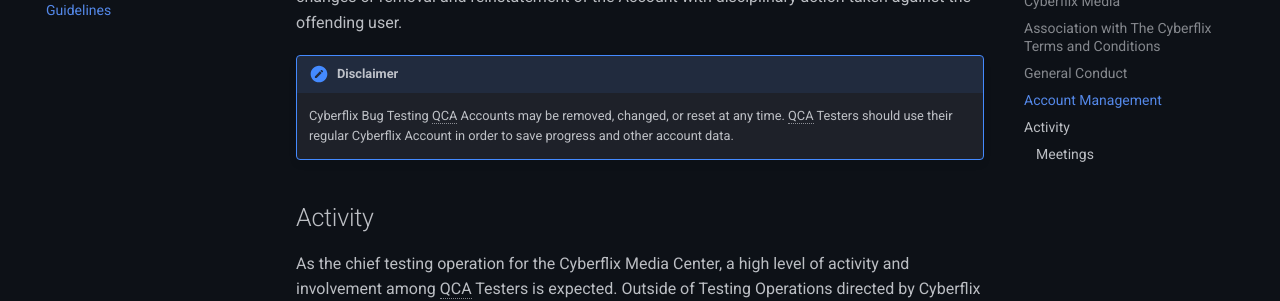
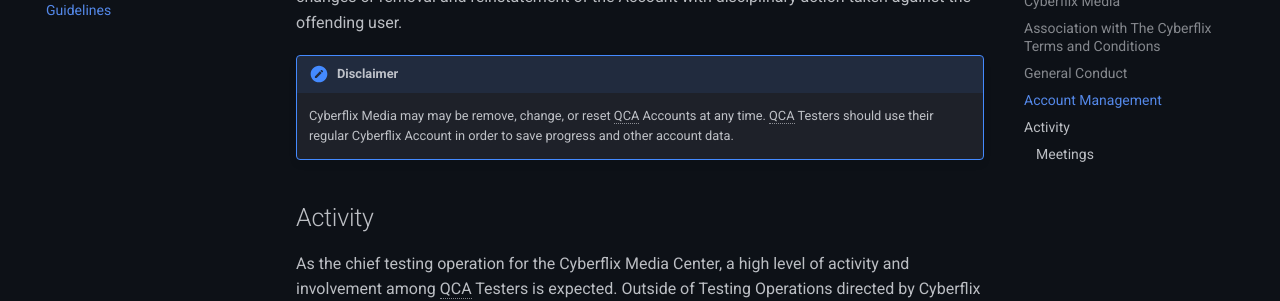
Before and after one commit to Cyberflix-Media/Cyberflix-Docs, an MkDocs documentation site: the page built from docs/qca/guidelines.md, in a window 1280 px wide and 900 px high, scrolled down 2732 px. Shown: the part 152-453 px from the top of the window. Built offline with MkDocs 1.6.1 and Material for MkDocs 9.7.7, drawn with Linux system fonts in a browser that asks for light colours; comment, search, counter and statistics services are not loaded.

Commit message:
Update guidelines.md

```diff
--- a/docs/qca/guidelines.md
+++ b/docs/qca/guidelines.md
@@ -39,7 +39,7 @@
 
 !!! note "Disclaimer"
 
-    Cyberflix Bug Testing QCA Accounts may be removed, changed, or reset at any time. QCA Testers should use their regular Cyberflix Account in order to save progress and other account data.
+    Cyberflix Media may may be remove, change, or reset QCA Accounts at any time. QCA Testers should use their regular Cyberflix Account in order to save progress and other account data.
 
 ## Activity
 As the chief testing operation for the Cyberflix Media Center, a high level of activity and involvement among QCA Testers is expected. Outside of Testing Operations directed by Cyberflix Media Administration or the Cyberflix Office of Quality Control and Assurance, QCA Testers must maintain a Activity Standing of Good or higher per month as defined in the [Cyberflix Activity Agreement](https://docs.cyberflix.io/about/activity-agreement/#jellyfin-requirements). QCA Testers must also submit a request via the Ombi request system. Only one is required per month. Finally is general availability for Testing Operations, Syncplay Sessions, and QCA meetings in Discord. Below lays out what is expected.
```
